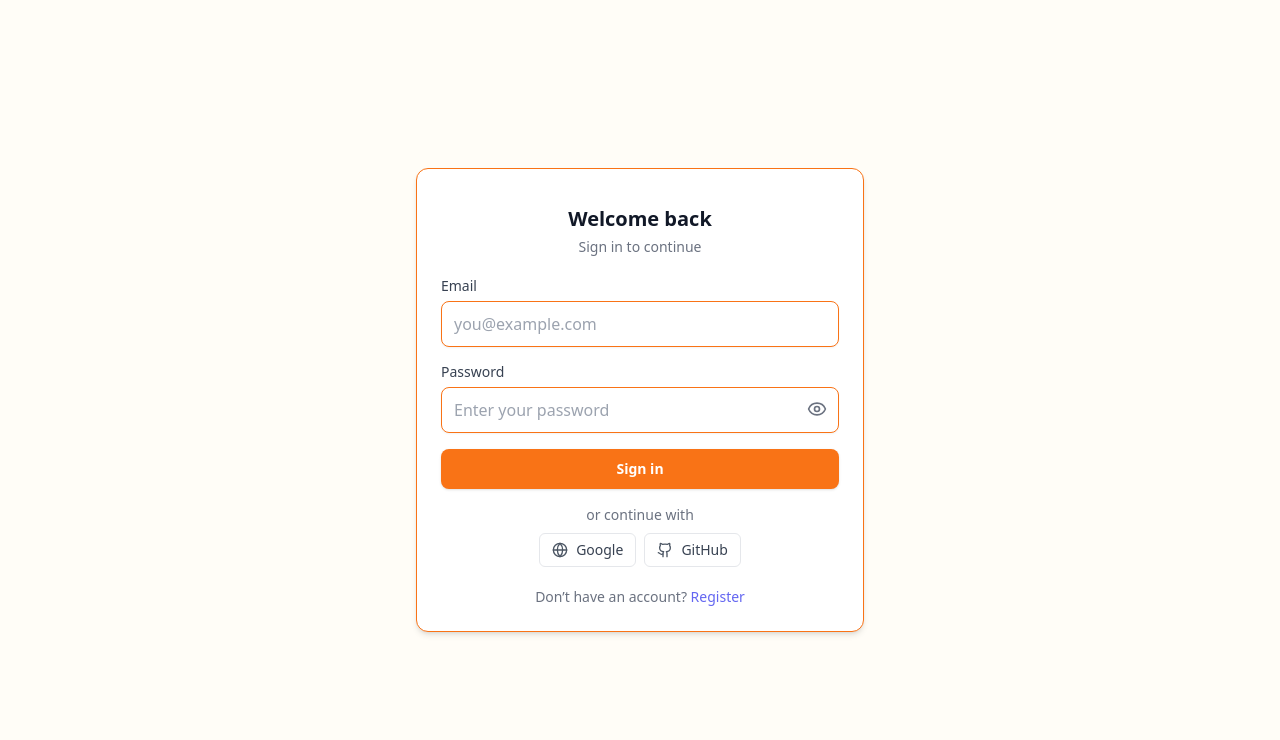
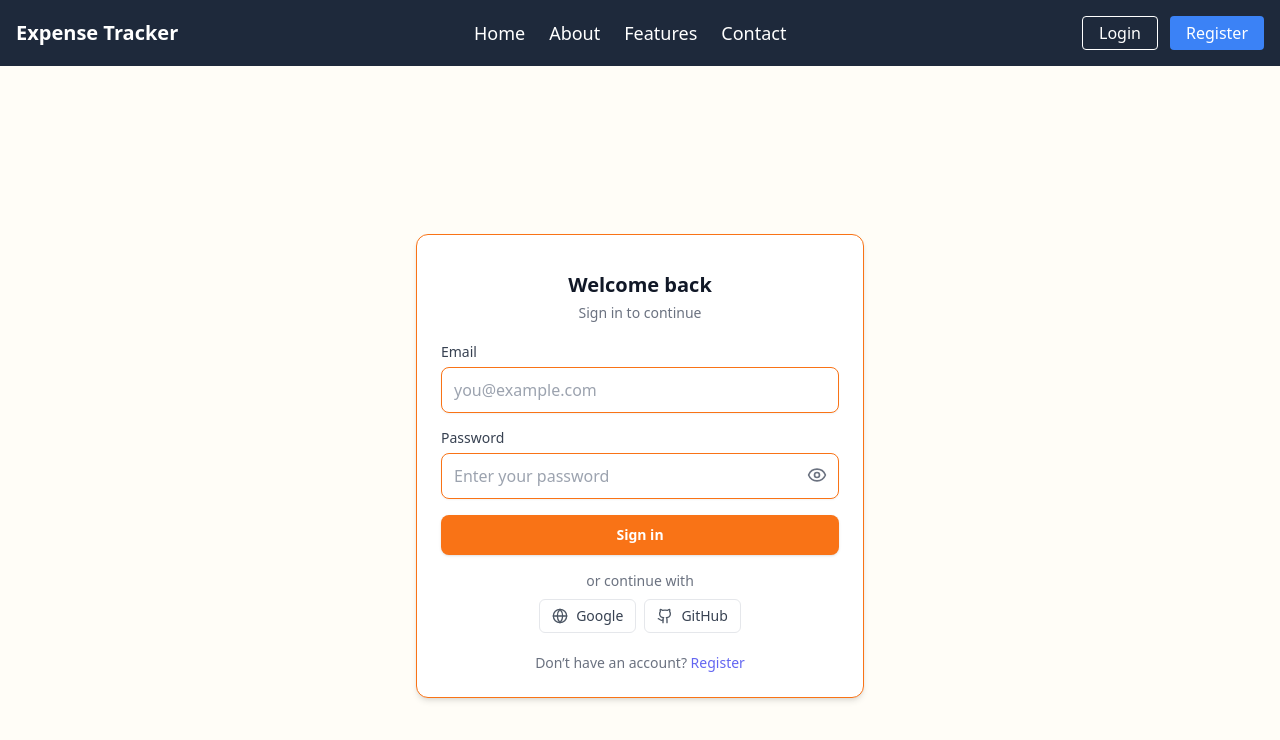
Before and after one commit to Krunal-Kurkure/Household-Expense-Splitter, a React app in the folder Frontend/: page / in a window 1280 px wide. Shown: the top 740 px of the page. Built offline with nearby package versions, Linux system fonts and the light colour scheme; the HTML template or start-up script is replaced by a standard one.

Commit message:
navbar added

```diff
--- /dev/null
+++ b/Frontend/src/components/Navbar.jsx
@@ -0,0 +1,63 @@
+import { useState } from "react";
+import { Menu, X } from "lucide-react";
+
+export default function Navbar() {
+  const [open, setOpen] = useState(false);
+
+  return (
+    <nav className="bg-slate-800 text-white px-4 py-2 shadow-md">
+      <div className="max-w-7xl mx-auto flex items-center justify-between">
+
+        {/* Logo */}
+        <h1 className="text-xl font-bold">Expense Tracker</h1>
+
+        {/* Desktop Links */}
+        <ul className="hidden md:flex gap-6 text-lg">
+          <li className="hover:text-slate-300 cursor-pointer">Home</li>
+          <li className="hover:text-slate-300 cursor-pointer">About</li>
+          <li className="hover:text-slate-300 cursor-pointer">Features</li>
+          <li className="hover:text-slate-300 cursor-pointer">Contact</li>
+        </ul>
+
+        {/* Desktop Buttons */}
+        <div className="hidden md:flex gap-3">
+          <button className="px-4 py-1 my-2 border border-white rounded hover:bg-white hover:text-slate-800 transition">
+            Login
+          </button>
+          <button className="px-4 py-1 my-2 bg-blue-500 rounded hover:bg-blue-600 transition">
+            Register
+          </button>
+        </div>
+
+        {/* Mobile Menu Button */}
+        <button
+          className="md:hidden"
+          onClick={() => setOpen(!open)}
+        >
+          {open ? <X size={28} /> : <Menu size={28} />}
+        </button>
+      </div>
+
+      {/* Mobile Dropdown */}
+      {open && (
+        <div className="md:hidden mt-3 space-y-3 bg-slate-700 p-4 rounded">
+          <ul className="space-y-3 text-lg">
+            <li className="hover:text-slate-300 cursor-pointer">Home</li>
+            <li className="hover:text-slate-300 cursor-pointer">About</li>
+            <li className="hover:text-slate-300 cursor-pointer">Features</li>
+            <li className="hover:text-slate-300 cursor-pointer">Contact</li>
+          </ul>
+
+          <div className="pt-4 space-y-3">
+            <button className="w-full px-4 py-2 border border-white rounded hover:bg-white hover:text-slate-800 transition">
+              Login
+            </button>
+            <button className="w-full px-4 py-2 bg-blue-500 rounded hover:bg-blue-600 transition">
+              Register
+            </button>
+          </div>
+        </div>
+      )}
+    </nav>
+  );
+}
--- a/Frontend/src/pages/Login.jsx
+++ b/Frontend/src/pages/Login.jsx
@@ -7,6 +7,7 @@ import { Eye, EyeOff, Github, Globe } from "lucide-react";
 import { Navigate } from "react-router-dom";
 // If you want automatic navigation after login, install react-router-dom and uncomment below:
 import { useNavigate } from "react-router-dom";
+import Navbar from "../components/Navbar";
 
 /**
  * Replace with your real backend URL (full URL if cross-origin).
@@ -86,7 +87,11 @@ export default function Login() {
   };
 
   return (
+    <>
+    <Navbar/>
+
     <div className="min-h-screen flex items-center justify-center bg-background dark:bg-gray-900 px-4 py-10">
+
       {/* Compact container */}
       <div className="w-full max-w-sm sm:max-w-sm md:max-w-md space-y-6">
         {/* Card */}
@@ -219,5 +224,6 @@ export default function Login() {
 
       </div>
     </div>
+     </>
   );
 }
```
